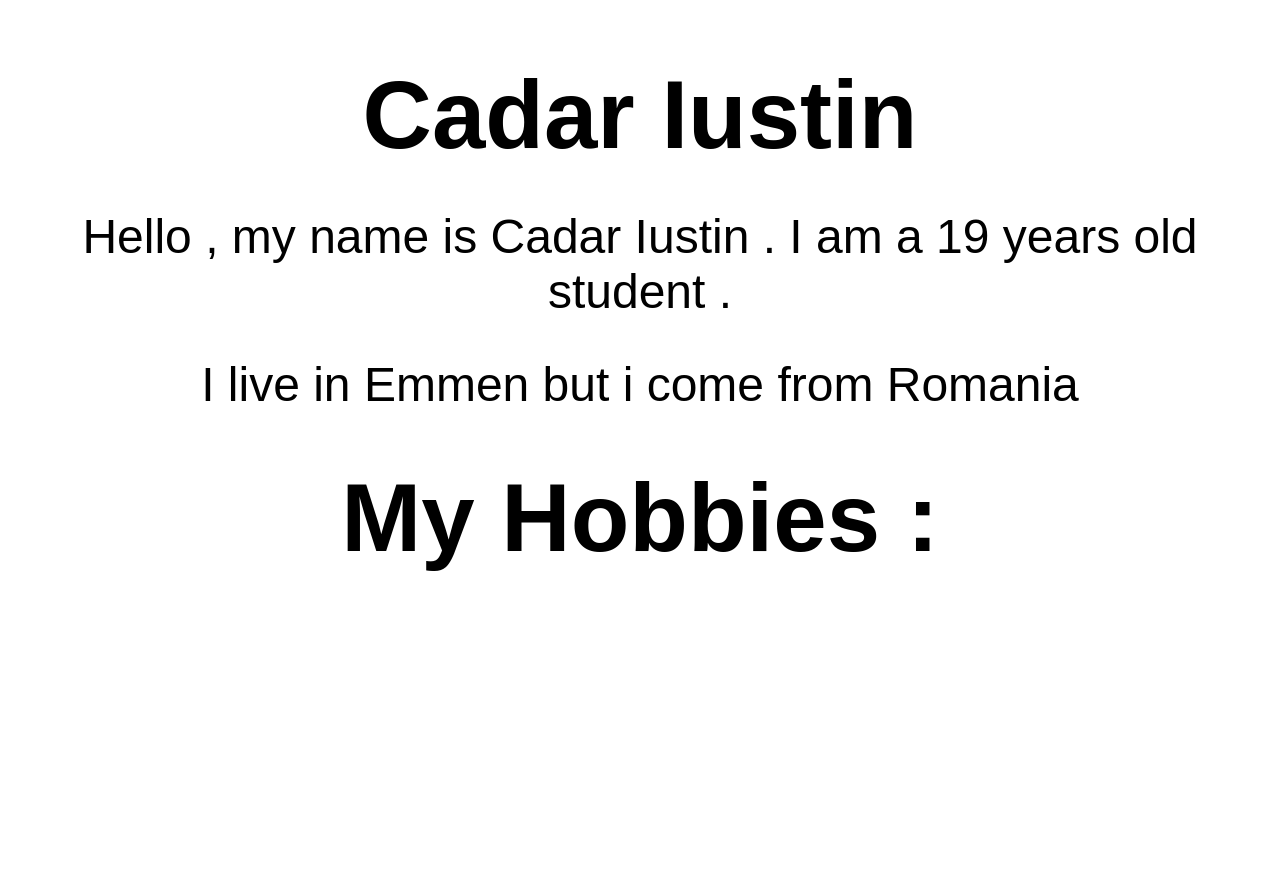
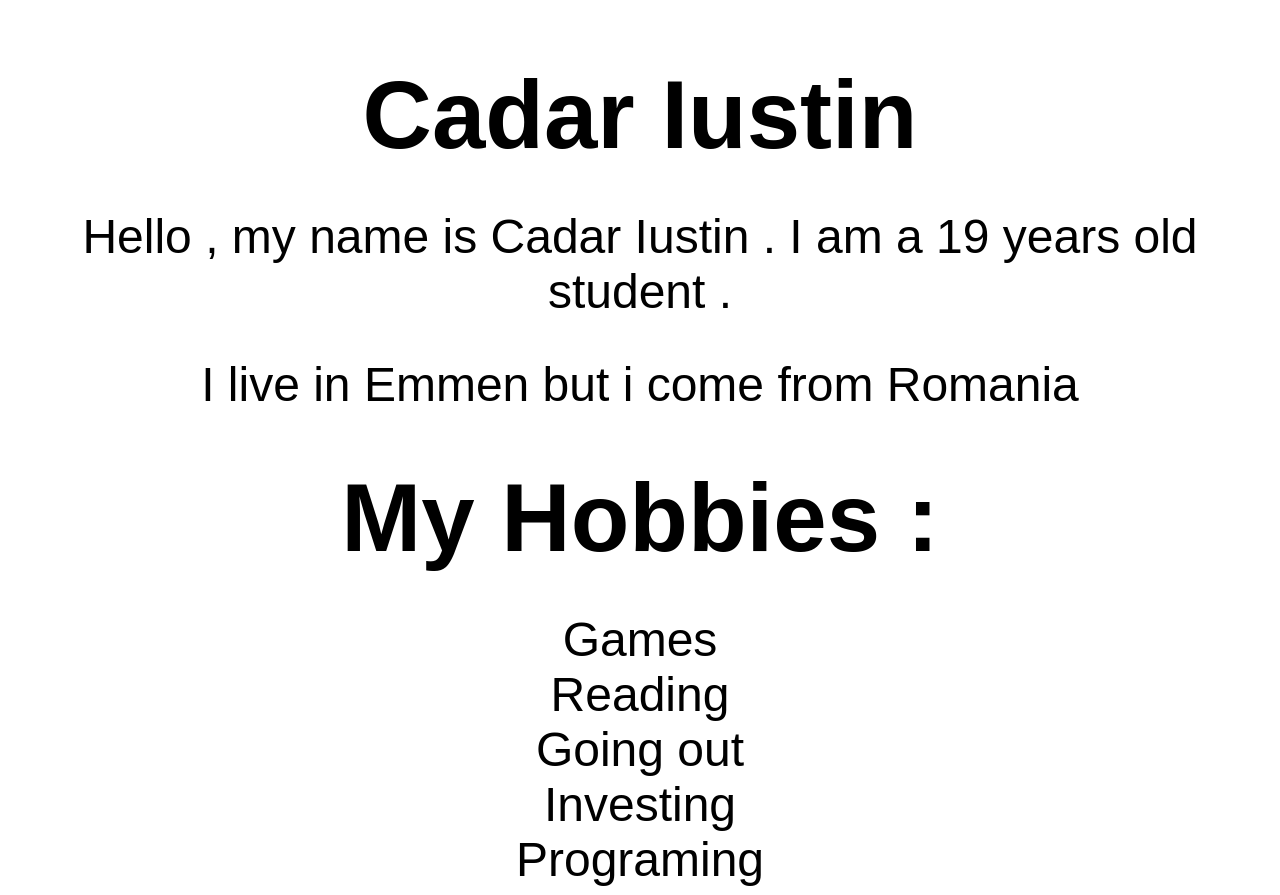
Before and after one commit to project-web-dev-and-design-git-4/repo, a plain HTML site: page iustin/index.html in a window 1280 px wide. Shown: the part 180-1075 px from the top of the page. Before the commit the page ends 800 px from the top, so only its background shows below. Drawn offline with Linux system fonts and the light colour scheme.

Commit message:
I added all my hobbies in some pharagrafs and i did their css design

```diff
--- a/iustin/index.html
+++ b/iustin/index.html
@@ -37,6 +37,11 @@
     <p class="p1"> Hello , my name is Cadar Iustin . I am a 19 years old student .</p>
     <p class="p2">I live in Emmen but i come from Romania</p>
     <h2 class="hobby"><strong>My Hobbies :</strong></h2>
+    <p class="p3">Games</p>
+    <p class="p4">Reading</p>
+    <p class="p4">Going out</p>
+    <p class="p4">Investing</p>
+    <p class="p4">Programing</p>
 </body>
 
 </html>
--- a/iustin/iustin.css
+++ b/iustin/iustin.css
@@ -50,3 +50,20 @@ font-size: 6rem;
     font-family: 'arial';
      margin-top: 4vw;
 }
+
+.p3 {
+    font-size: 3rem;
+    margin:0;
+    padding:0;
+    text-align: center;
+    font-family: 'arial';
+      margin-top: 3vw;
+}
+
+.p4 {
+      font-size: 3rem;
+    margin:0;
+    padding:0;
+    text-align: center;
+    font-family: 'arial';
+}
```
